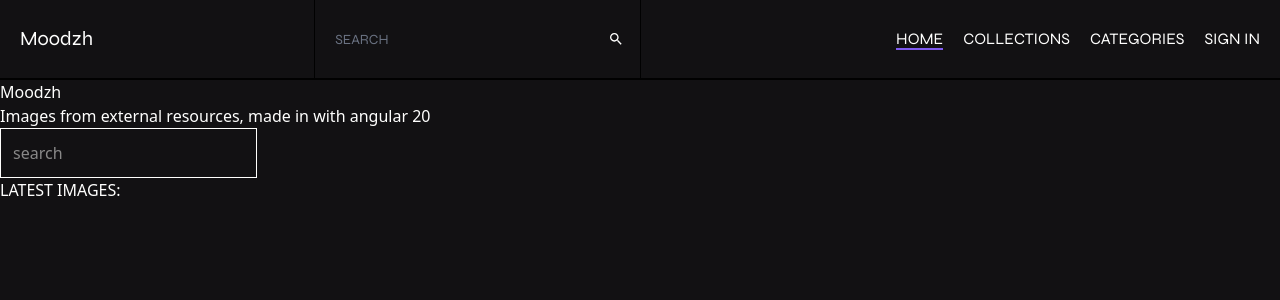
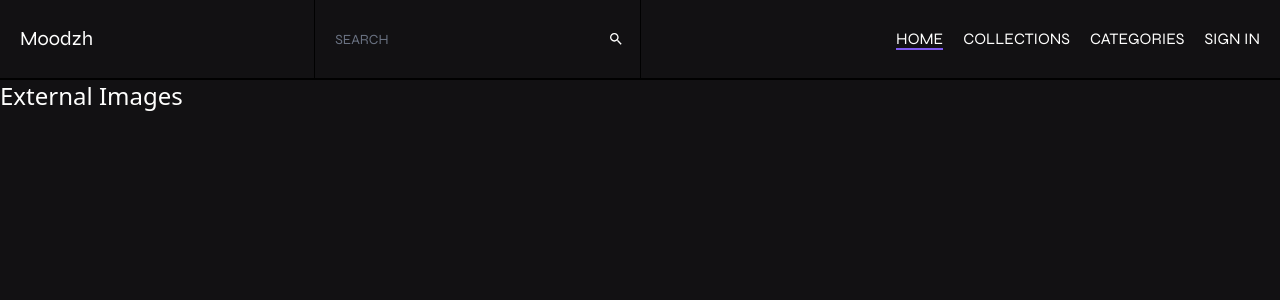
Before and after one commit to Anemone3/moodzh-angular-spring, an Angular app in the folder apps/client/: page / in a window 1280 px wide. Shown: the top 300 px of the page. Built offline with nearby package versions, Linux system fonts and the light colour scheme.

Commit message:
feat(client): auth directive

```diff
--- /dev/null
+++ b/apps/client/src/app/core/directives/authenticate.directive.ts
@@ -0,0 +1,20 @@
+import { Directive, effect, inject, TemplateRef, ViewContainerRef } from "@angular/core";
+import { AuthService } from "@core/services/auth/auth.service";
+
+
+
+
+@Directive({
+    selector: '[isAuthenticate]',
+})
+export class AuthenticateDirective{
+    private authService = inject(AuthService);
+    private viewContainer = inject(ViewContainerRef);
+    private templateRef = inject(TemplateRef<unknown>);
+
+    constructor(){
+        effect(()=>{
+            this.authService.isAuthenticated() ? this.viewContainer.createEmbeddedView(this.templateRef) : this.viewContainer.clear();
+        })
+    }
+}
--- a/apps/client/src/app/features/home/home.component.ts
+++ b/apps/client/src/app/features/home/home.component.ts
@@ -1,7 +1,10 @@
 import { Component } from '@angular/core';
+import { AuthenticateDirective } from '@core/directives/authenticate.directive';
+import { CardImagesComponent } from "@shared/ui/card-images/card-images.component";
 
 @Component({
   selector: 'app-home',
   templateUrl: './home.html',
+  imports: [AuthenticateDirective, CardImagesComponent]
 })
 export class HomeComponent {}
--- a/apps/client/src/app/features/home/home.html
+++ b/apps/client/src/app/features/home/home.html
@@ -1,13 +1,11 @@
 <main>
-  <h1>Moodzh</h1>
-  <p>Images from external resources, made in with angular 20</p>
-
-  <div>
-    <input class="p-3 border" type="search" placeholder="search" />
+  <!-- user images -->
+  <div *isAuthenticate>
+    <h1 class="text-2xl">My images</h1>
+    <card-images-list/>
   </div>
-
   <!-- Images -->
   <div>
-    <h2>LATEST IMAGES:</h2>
+    <h2 class="text-2xl">External Images</h2>
   </div>
 </main>
--- /dev/null
+++ b/apps/client/src/app/shared/ui/card-images/card-images.component.ts
@@ -0,0 +1,11 @@
+import { Component } from "@angular/core";
+
+
+
+@Component({
+    selector: 'card-images-list',
+    template: '<h1> list cards images</h1>'
+})
+export class CardImagesComponent{
+
+}
```
Also changed, not shown: 1 other file (tests, documents, lock files or other folders).
